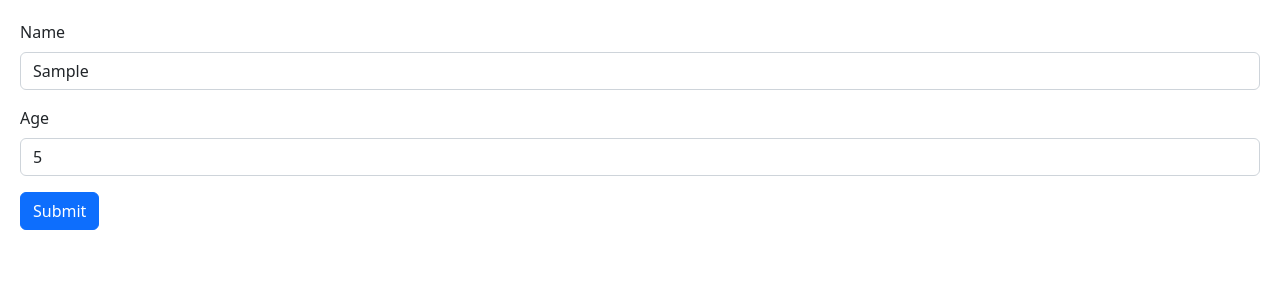
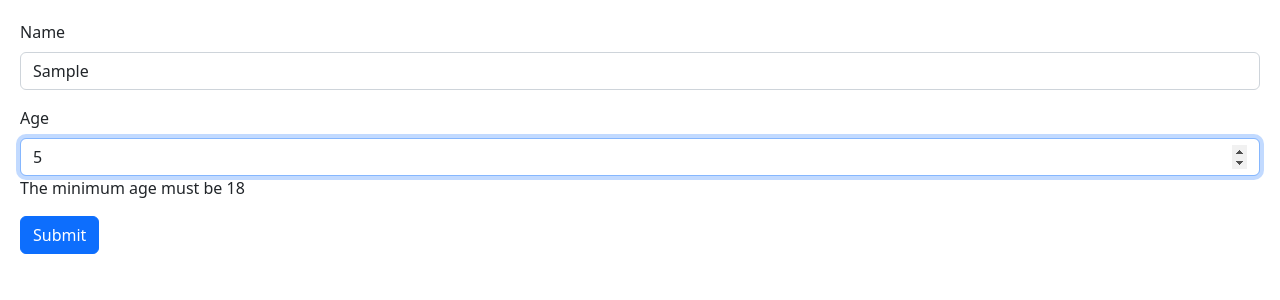
Before and after one commit to saeedurrehman01/ReactwithMosh, a React (Vite) app in the folder react-app/: page / in a window 1280 px wide. Both pictures are taken after typing "Sample", "5" into the empty fields and a click on the button "Submit". Shown: the top 300 px of the page. Built offline with nearby package versions, Linux system fonts and the light colour scheme.

Commit message:
Applying Validation

```diff
--- a/react-app/src/components/Form.tsx
+++ b/react-app/src/components/Form.tsx
@@ -1,8 +1,17 @@
 import React, { FormEvent, useRef, useState } from "react";
-import { FieldValues, useForm, FormState } from "react-hook-form";
+import { FieldValues, useForm } from "react-hook-form";
+
+interface FormData {
+  name: string,
+  age: number
+}
 
 const Form = () => {
-  const { register, handleSubmit, formState: {errors} } = useForm();
+  const {
+    register,
+    handleSubmit,
+    formState: { errors },
+  } = useForm<FormData>();
   //   console.log(register);
 
   //   const nameRef = useRef<HTMLInputElement>(null);
@@ -34,8 +43,13 @@ const Form = () => {
           id="name"
           type="text"
           className="form-control"
-              />
-              {errors.name?.type==='required' && <p>The name field is required</p>}
+        />
+        {errors.name?.type === "required" && (
+          <p className="text-danger">The name field is required</p>
+        )}
+        {errors.name?.type === "minLength" && (
+          <p className="text-danger">The name must be atleast 3 characters</p>
+        )}
 
         {/* <input ref={nameRef} id="name" type="text" className="form-control" /> */}
       </div>
@@ -44,11 +58,13 @@ const Form = () => {
           Age
         </label>
         <input
-          {...register("age")}
+          {...register("age", { required: true, min: 18 })}
           id="age"
           type="number"
           className="form-control"
         />
+        {errors.age?.type === "required" && <p>The age field is required</p>}
+        {errors.age?.type === "min" && <p>The minimum age must be 18</p>}
 
         {/* <input ref={ageRef} id="age" type="number" className="form-control" /> */}
       </div>
```
